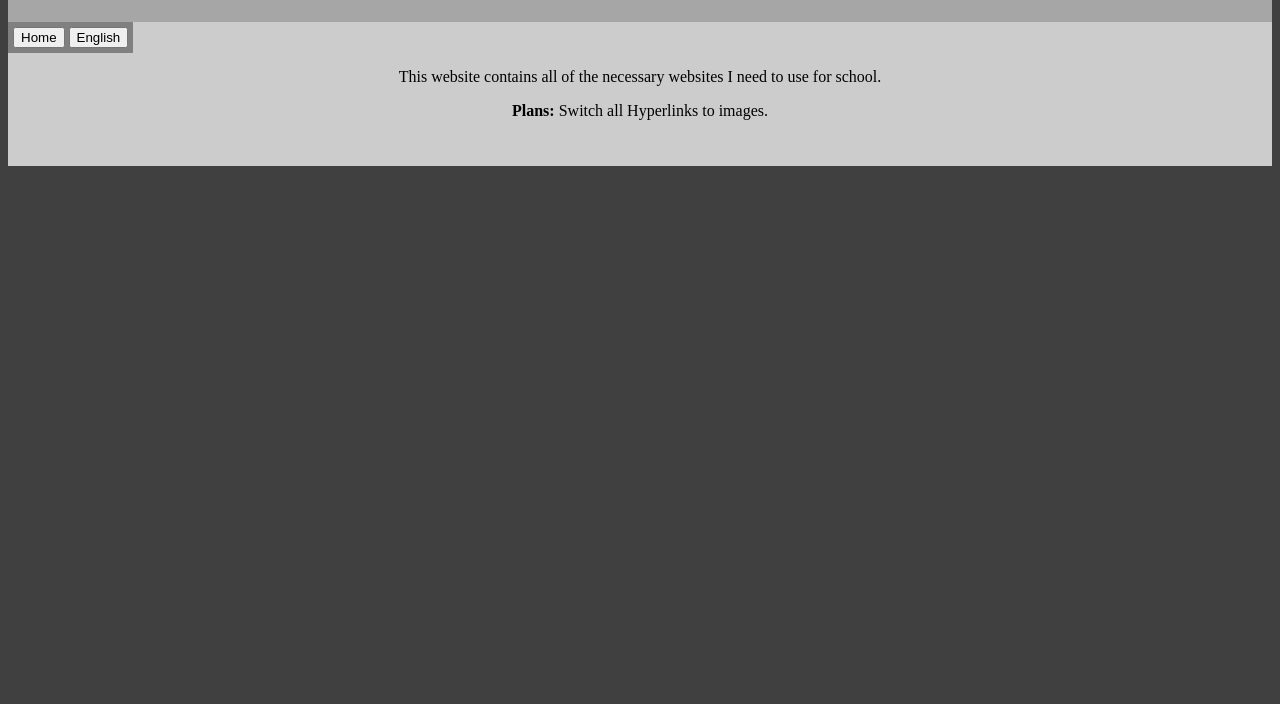
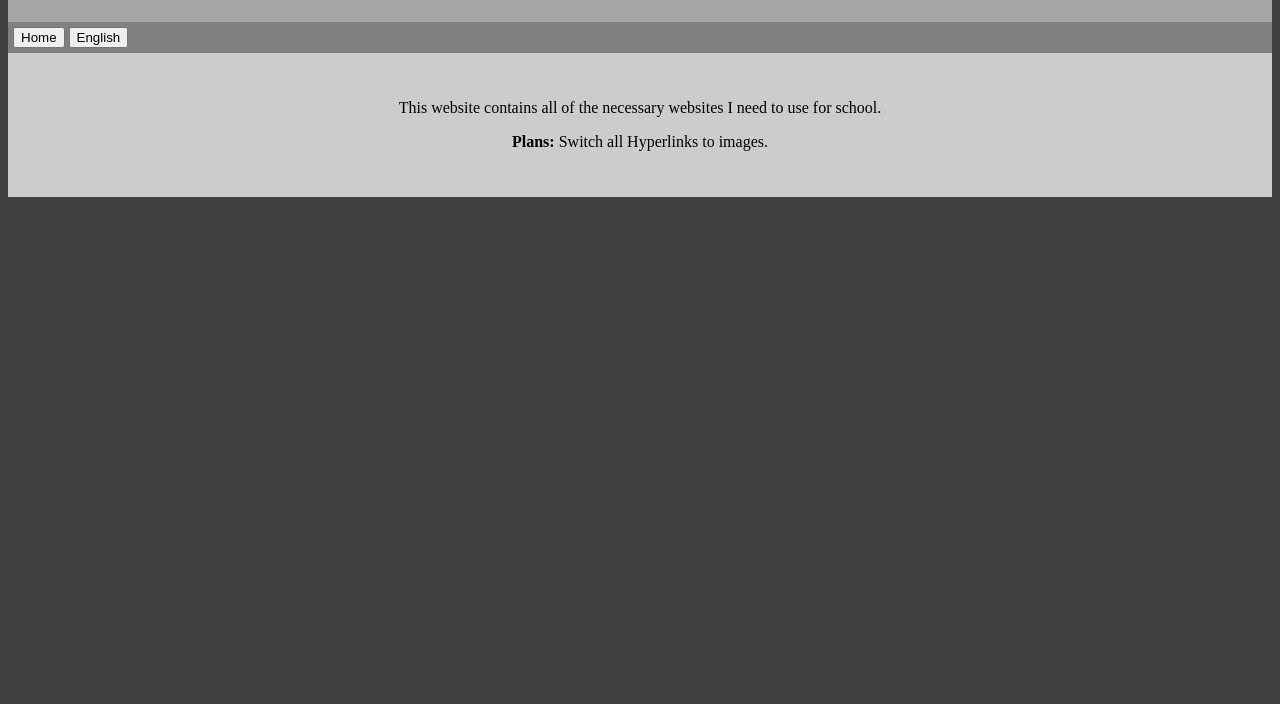
Before and after one commit to AL-SCHOOL/School-Websites, a plain HTML site: page index.html in a window 1280 px wide. Shown: the part 96-800 px from the top of the page. Drawn offline with Linux system fonts and the light colour scheme.

Commit message:
Update index.css

```diff
--- a/css/index.css
+++ b/css/index.css
@@ -9,7 +9,7 @@ header {
 
 nav {
   background-color: #808080;
-  float: left;
+  text-align: left;
   padding: 5px;
 }
 
```
